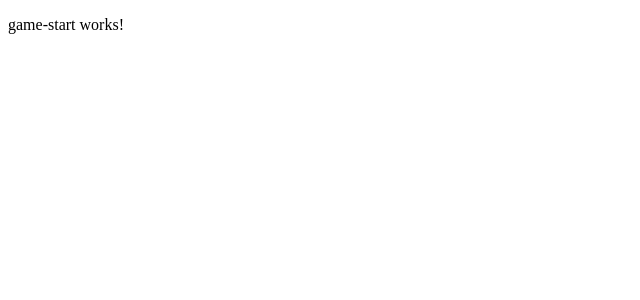
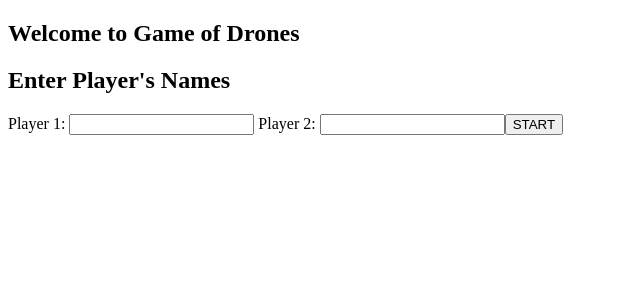
Before and after one commit to mauriciogracia/GoD_frontend, an Angular app in the folder web/: page / in a window 1280 px wide. Shown: the top 300 px of the page, without its empty margins (0-640 px from the left). Built offline with nearby package versions, Linux system fonts and the light colour scheme.

Commit message:
add basic form to capture players names

```diff
--- a/web/src/app/app.module.ts
+++ b/web/src/app/app.module.ts
@@ -1,6 +1,6 @@
 import { NgModule } from '@angular/core';
 import { BrowserModule } from '@angular/platform-browser';
-import { FormsModule } from '@angular/forms';
+import { ReactiveFormsModule } from '@angular/forms';
 
 import { AppComponent } from './app.component';
 import { GameRoundComponent } from './game-round/game-round.component';
@@ -13,7 +13,7 @@ import { GameStartComponent } from './game-start/game-start.component';
     GameStartComponent
   ],
   imports: [
-    FormsModule,
+    ReactiveFormsModule,
     BrowserModule
   ],
   providers: [],
--- a/web/src/app/game-start/game-start.component.html
+++ b/web/src/app/game-start/game-start.component.html
@@ -1 +1,18 @@
-<p>game-start works!</p>
+<h2>Welcome to Game of Drones</h2>
+<h2>Enter Player's Names</h2>
+
+
+<form [formGroup]="playerInfo" (ngSubmit)="onSubmit()">
+
+    <label>
+      Player 1:
+      <input type="text" formControlName="playerOneName">
+    </label>
+
+    <label>
+      Player 2:
+      <input type="text" formControlName="playerTwoName">
+    </label>
+
+    <button type="submit" [disabled]="!playerInfo.valid">START</button>
+</form>
--- a/web/src/app/game-start/game-start.component.ts
+++ b/web/src/app/game-start/game-start.component.ts
@@ -1,15 +1,25 @@
 import { Component, OnInit } from '@angular/core';
+import { FormGroup, FormControl } from '@angular/forms';
 
 @Component({
   selector: 'app-game-start',
   templateUrl: './game-start.component.html',
   styleUrls: ['./game-start.component.css']
 })
+
 export class GameStartComponent implements OnInit {
+  playerInfo = new FormGroup({
+    playerOneName: new FormControl(''),
+    playerTwoName: new FormControl(''),
+  });
 
-  constructor() { }
+  constructor() {  }
 
   ngOnInit(): void {
   }
 
+  onSubmit() {
+    // TODO: Use EventEmitter with form value
+    console.warn(this.playerInfo.value);
+  }
 }
```
